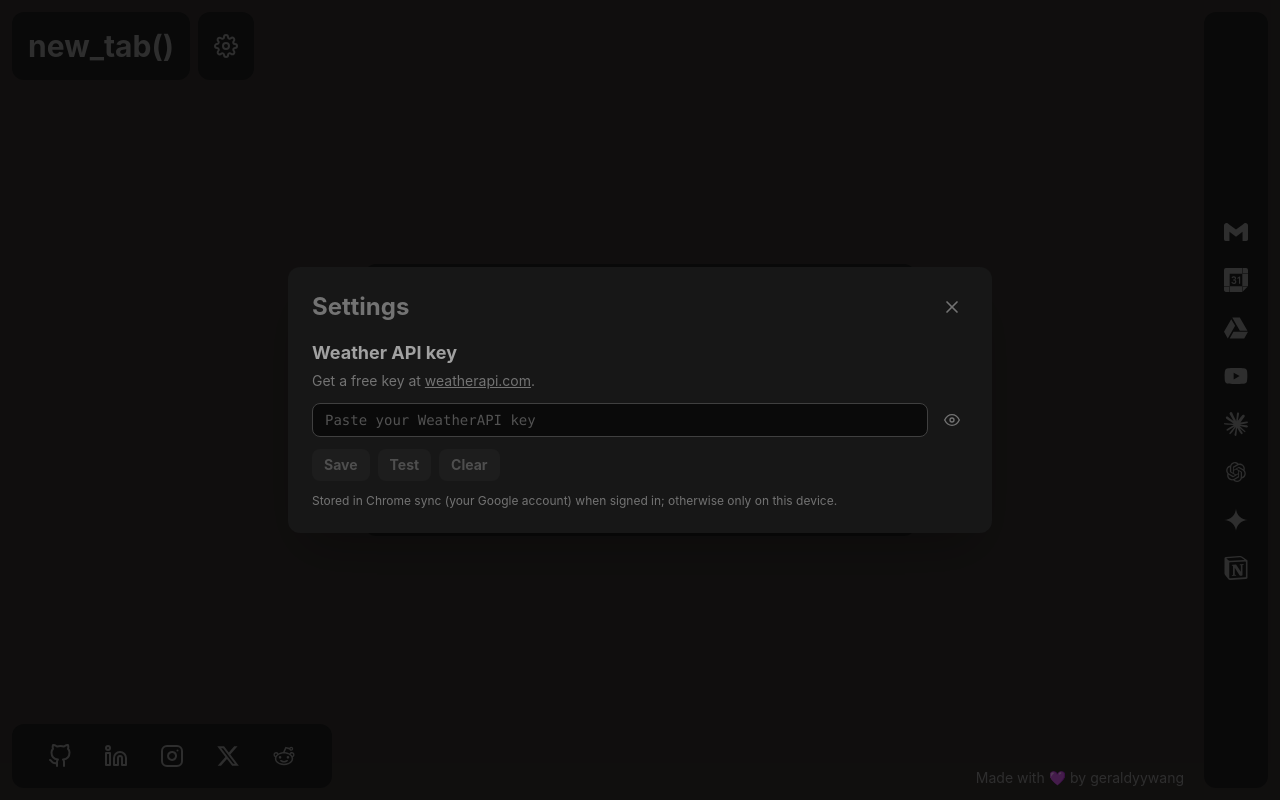
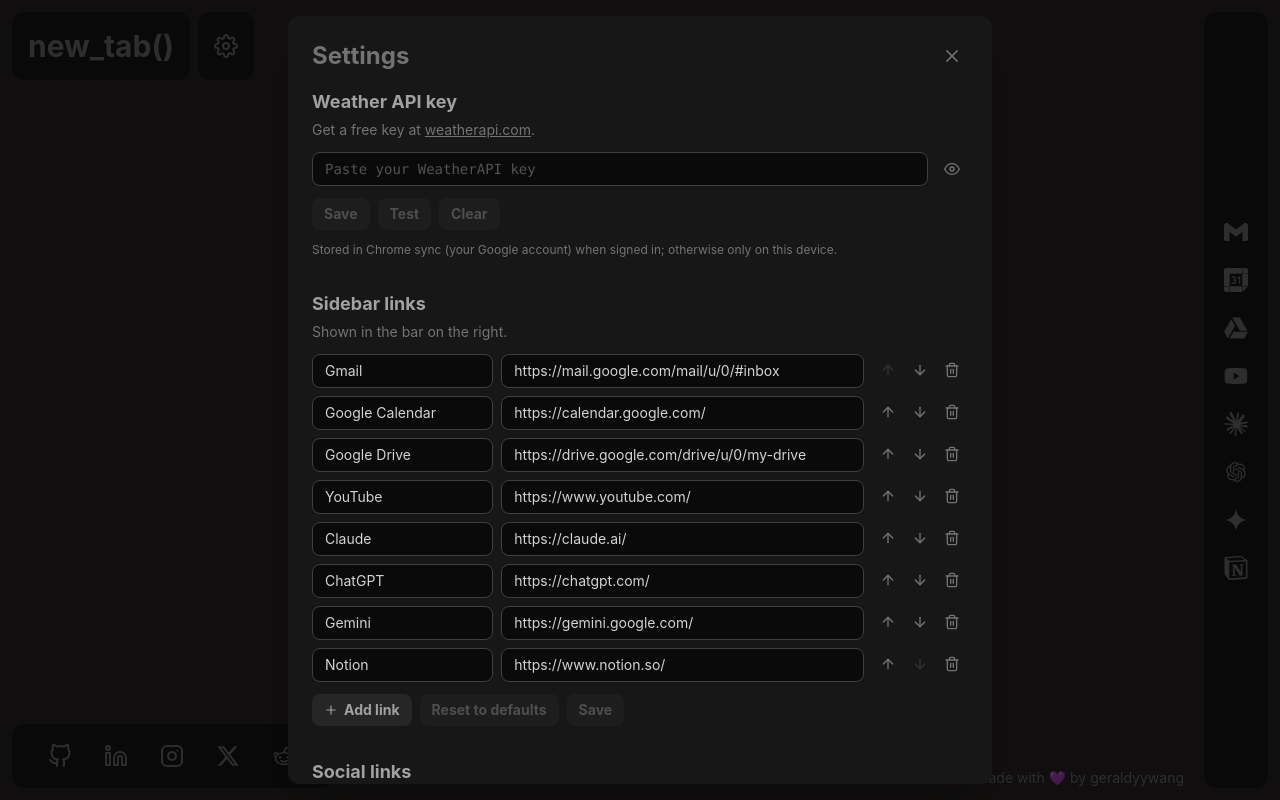
Before and after one commit to geraldyywang/new-tab, a React (Vite) app: page / in a window 1280 px wide. Both pictures are taken after a click on the button "Settings". Built offline with nearby package versions, Linux system fonts and the light colour scheme.

Commit message:
Add sidebar and social link editors to the settings dialog

```diff
--- /dev/null
+++ b/src/components/settings/LinksEditor.tsx
@@ -0,0 +1,145 @@
+import { useId, useState, type FormEvent } from "react";
+import { FiPlus } from "react-icons/fi";
+import type { StoredLink } from "../../lib/links";
+import { SettingsWriteError } from "../../lib/storage";
+import * as ui from "../ui/styles";
+import ConflictNotice from "./ConflictNotice";
+import LinkRow from "./LinkRow";
+import { useLinksDraft } from "./linksDraft";
+import { useReportDirty } from "./useSyncedDraft";
+
+interface LinksEditorProps {
+  title: string;
+  description: string;
+  links: readonly StoredLink[];
+  defaults: readonly StoredLink[];
+  /** `null` means "use the defaults" (the stored list is removed). */
+  onSave: (links: StoredLink[] | null) => Promise<void>;
+  onDirtyChange?: (dirty: boolean) => void;
+}
+
+const LinksEditor = (props: LinksEditorProps) => {
+  const { title, description, links, defaults, onSave } = props;
+  const baseId = useId();
+  const draft = useLinksDraft(links, defaults);
+  const [saving, setSaving] = useState(false);
+  const [status, setStatus] = useState<ui.StatusMessage | null>(null);
+  useReportDirty(draft.dirty, props.onDirtyChange);
+
+  // Any edit clears the last "Saved." / error message
+  const edit = (change: () => void) => {
+    change();
+    setStatus(null);
+  };
+
+  const handleSave = async (event: FormEvent) => {
+    event.preventDefault();
+    if (saving) return;
+    const prepared = draft.prepareSave();
+    if (!prepared) {
+      setStatus({ tone: "error", text: "Fix the highlighted links first." });
+      return;
+    }
+    setSaving(true);
+    try {
+      await onSave(prepared.links);
+      draft.clearValidation();
+      setStatus({ tone: "ok", text: "Saved." });
+    } catch (err) {
+      const text =
+        err instanceof SettingsWriteError ? err.message : "Could not save.";
+      setStatus({ tone: "error", text });
+    } finally {
+      setSaving(false);
+    }
+  };
+
+  const titleId = `${baseId}-title`;
+
+  return (
+    <section aria-labelledby={titleId}>
+      <h3 id={titleId} className={ui.sectionTitleClass}>
+        {title}
+      </h3>
+      <p className="mt-1 text-sm text-neutral-500">{description}</p>
+
+      <form onSubmit={(e) => void handleSave(e)} noValidate className="mt-3">
+        {draft.rows.length === 0 ? (
+          <p className="text-sm text-neutral-500 italic">No links.</p>
+        ) : (
+          <ol className="flex flex-col gap-2">
+            {draft.rows.map((row, index) => (
+              <LinkRow
+                key={row.id}
+                row={row}
+                index={index}
+                count={draft.rows.length}
+                idPrefix={baseId}
+                errorFor={(field) => draft.errorFor(index, field)}
+                onChange={(field, value) =>
+                  edit(() =>
+                    draft.dispatch({
+                      type: "update",
+                      index,
+                      patch: { [field]: value },
+                    }),
+                  )
+                }
+                onBlur={(field) => draft.markTouched(row.id, field)}
+                onMove={(delta) =>
+                  edit(() => draft.dispatch({ type: "move", index, delta }))
+                }
+                onRemove={() =>
+                  edit(() => draft.dispatch({ type: "remove", index }))
+                }
+              />
+            ))}
+          </ol>
+        )}
+
+        {draft.conflict && <ConflictNotice onReload={draft.reload} />}
+
+        <div className="mt-3 flex flex-wrap items-center gap-2">
+          <button
+            type="button"
+            onClick={() => edit(draft.add)}
+            disabled={!draft.canAdd}
+            className={ui.buttonClass}
+          >
+            <FiPlus aria-hidden /> Add link
+          </button>
+          <button
+            type="button"
+            onClick={() => {
+              draft.reset();
+              setStatus({
+                tone: "info",
+                text: "Defaults restored — Save to apply.",
+              });
+            }}
+            disabled={draft.isDefault}
+            className={ui.buttonClass}
+          >
+            Reset to defaults
+          </button>
+          <button
+            type="submit"
+            disabled={saving || !draft.dirty}
+            className={ui.buttonClass}
+          >
+            {saving ? "Saving…" : "Save"}
+          </button>
+          <p
+            role="status"
+            aria-live="polite"
+            className={`text-sm ${status ? ui.statusClass[status.tone] : ""}`}
+          >
+            {status?.text}
+          </p>
+        </div>
+      </form>
+    </section>
+  );
+};
+
+export default LinksEditor;
--- a/src/components/settings/SettingsDialog.tsx
+++ b/src/components/settings/SettingsDialog.tsx
@@ -1,8 +1,10 @@
 import { useEffect, useRef, useState } from "react";
 import { FiX } from "react-icons/fi";
-import { useSettings } from "../../lib/storage";
+import { DEFAULT_SIDEBAR_LINKS, DEFAULT_SOCIAL_LINKS } from "../../lib/links";
+import { saveLinks, useSettings } from "../../lib/storage";
 import { iconButtonClass } from "../ui/styles";
 import ApiKeySection from "./ApiKeySection";
+import LinksEditor from "./LinksEditor";
 
 interface SettingsDialogProps {
   open: boolean;
@@ -23,7 +25,14 @@ const SettingsDialog = ({ open, onClose }: SettingsDialogProps) => {
       if (isDirty) sections.add(id);
       else sections.delete(id);
     };
-    return { sections, report: { apiKey: reporter("apiKey") } };
+    return {
+      sections,
+      report: {
+        apiKey: reporter("apiKey"),
+        sidebarLinks: reporter("sidebarLinks"),
+        socialLinks: reporter("socialLinks"),
+      },
+    };
   });
 
   // Sync the native dialog with the `open` prop (no React state set here)
@@ -103,6 +112,22 @@ const SettingsDialog = ({ open, onClose }: SettingsDialogProps) => {
                 backend={settings.backend}
                 onDirtyChange={dirty.report.apiKey}
               />
+              <LinksEditor
+                title="Sidebar links"
+                description="Shown in the bar on the right."
+                links={settings.sidebarLinks}
+                defaults={DEFAULT_SIDEBAR_LINKS}
+                onSave={(links) => saveLinks("sidebarLinks", links)}
+                onDirtyChange={dirty.report.sidebarLinks}
+              />
+              <LinksEditor
+                title="Social links"
+                description="Shown in the bar at the bottom left."
+                links={settings.socialLinks}
+                defaults={DEFAULT_SOCIAL_LINKS}
+                onSave={(links) => saveLinks("socialLinks", links)}
+                onDirtyChange={dirty.report.socialLinks}
+              />
             </div>
           ) : (
             <p className="mt-4 text-sm text-neutral-500">Loading settings…</p>
```
Also changed, not shown: 1 other file (tests, documents, lock files or other folders).
